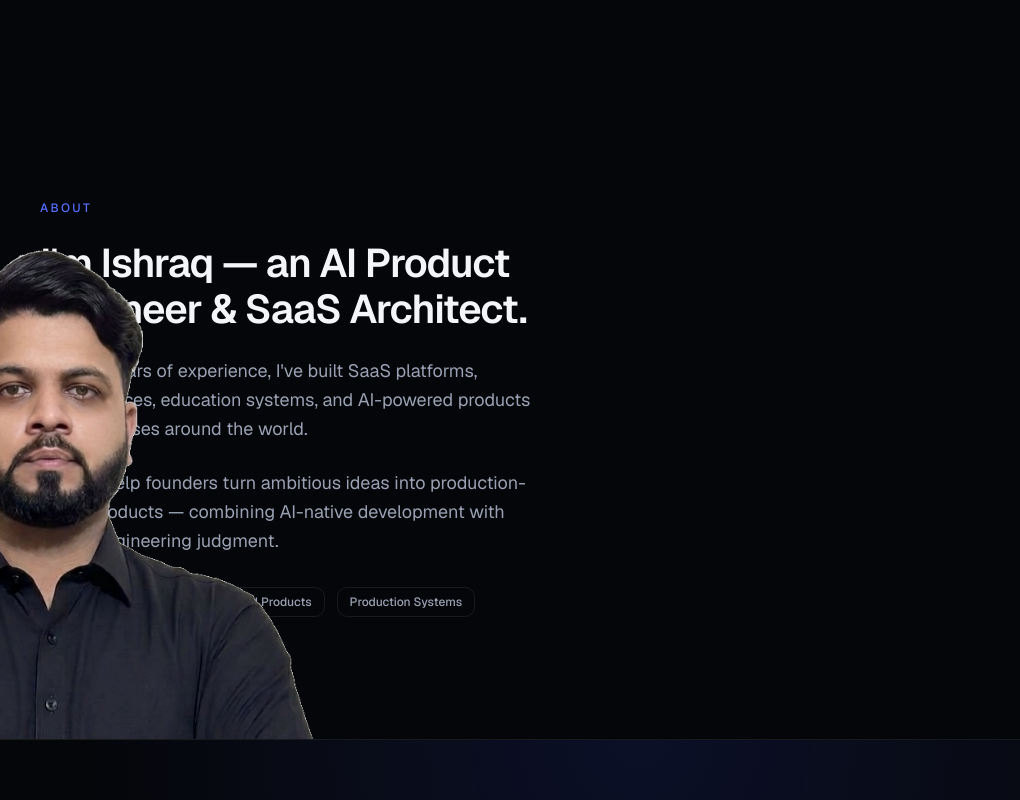
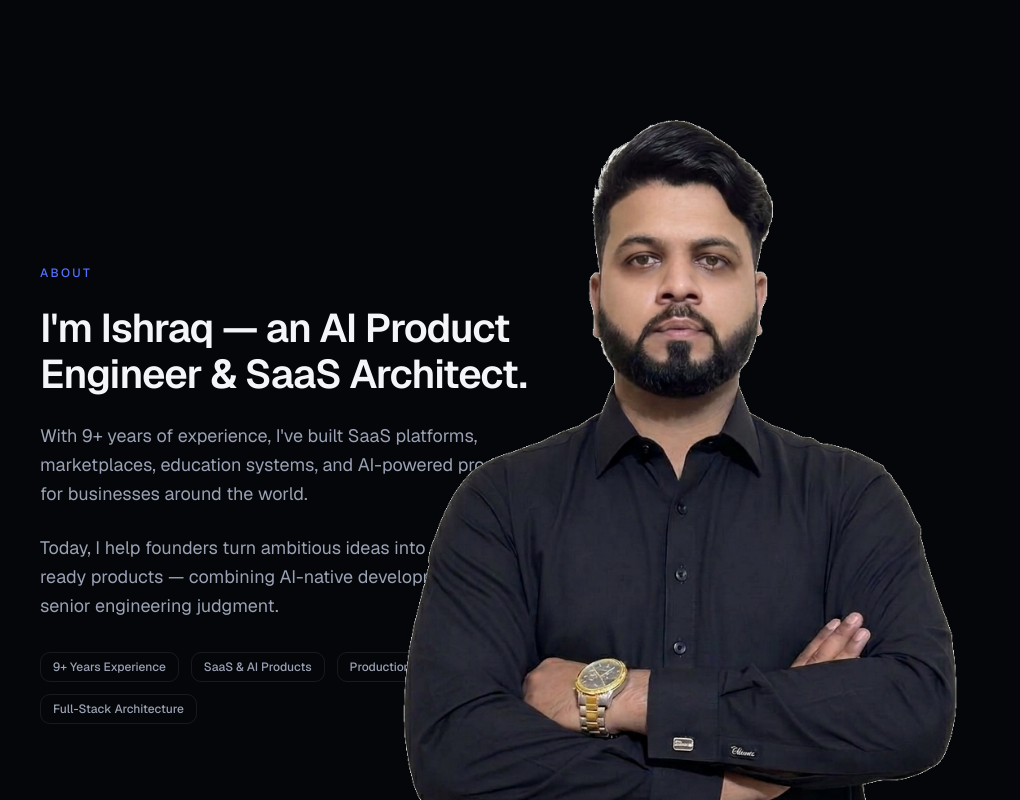
Before and after one commit to IshraqQureshi/ishraq-qureshi, a Next.js app: page / in a window 1280 px wide. Shown: the part 6040-6840 px from the top of the page, without its empty margins (0-1020 px from the left). Built offline with nearby package versions, Linux system fonts and the light colour scheme; no server answers.

Commit message:
About-section photo: top-0/right-300px, taller section padding
Applies your manual positioning fix from AboutSection.tsx (top:0,
right:300px, section padding py-[145px] on desktop) to MvpAbout.tsx too,
keeping both pages in sync as before.

```diff
--- a/components/about/AboutSection.tsx
+++ b/components/about/AboutSection.tsx
@@ -10,7 +10,7 @@
 
 export function AboutSection() {
   return (
-    <section id="about" className="relative overflow-hidden py-14 md:py-20">
+    <section id="about" className="relative overflow-hidden py-14 md:py-[145px]">
       <Container>
         <div className="flex flex-col gap-6 lg:max-w-lg">
           <span className="text-xs font-medium uppercase tracking-[0.2em] text-accent-hover">
@@ -41,7 +41,7 @@
         </div>
       </Container>
 
-      <div className="relative mx-auto mt-10 aspect-4/5 w-full max-w-150 lg:absolute lg:top-32.5 lg:-left-62.5 lg:mx-0 lg:mt-0 lg:w-150">
+      <div className="relative mx-auto mt-10 aspect-4/5 w-full max-w-150 lg:absolute lg:top-0 lg:right-[300px] lg:mx-0 lg:mt-0 lg:w-150">
         <Image
           src="/ishraq/profile.png"
           alt="Ishraq Qureshi"
--- a/components/mvp/MvpAbout.tsx
+++ b/components/mvp/MvpAbout.tsx
@@ -5,7 +5,7 @@
 
 export function MvpAbout() {
   return (
-    <section className="relative overflow-hidden py-14 md:py-20">
+    <section className="relative overflow-hidden py-14 md:py-[145px]">
       <Container>
         <div className="flex flex-col gap-6 lg:max-w-lg">
           <span className="text-xs font-medium uppercase tracking-[0.2em] text-accent-hover">About</span>
@@ -23,7 +23,7 @@
         </div>
       </Container>
 
-      <div className="relative mx-auto mt-10 aspect-4/5 w-full max-w-150 lg:absolute lg:top-32.5 lg:-left-62.5 lg:mx-0 lg:mt-0 lg:w-150">
+      <div className="relative mx-auto mt-10 aspect-4/5 w-full max-w-150 lg:absolute lg:top-0 lg:right-[300px] lg:mx-0 lg:mt-0 lg:w-150">
         <Image
           src={MVP_CONFIG.photoPath}
           alt={MVP_CONFIG.name}
```
